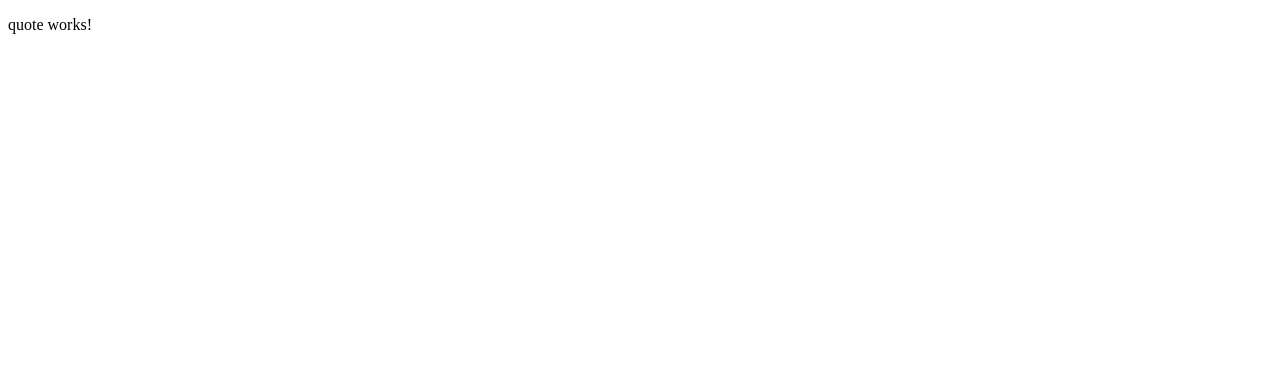
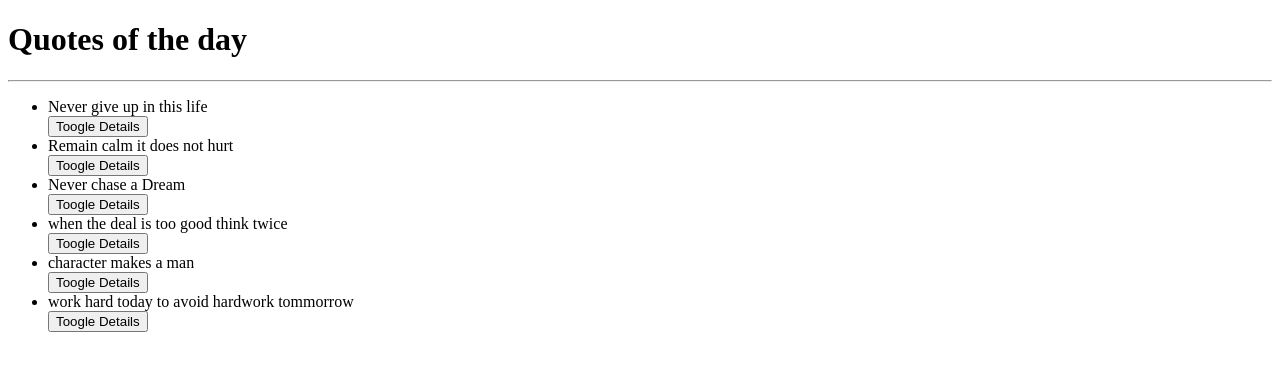
Before and after one commit to ngishjonathan/Quotes, an Angular app: page / in a window 1280 px wide. Shown: the top 370 px of the page. Built offline with nearby package versions, Linux system fonts and the light colour scheme.

Commit message:
added a showDescription property which is a boolean value

```diff
--- a/src/app/app.component.ts
+++ b/src/app/app.component.ts
@@ -7,12 +7,12 @@ import {Quote} from './quote'
 })
 export class AppComponent {
     quotes = [
-        new Quote(1,'Never give up in this life'),
-        new Quote(2,'Remain calm it does not hurt'),
-        new Quote(3, 'Never chase a Dream'),
-        new Quote(4, 'when the deal is too good think twice'),
-        new Quote(5, 'character makes a man'),
-        new Quote(6, 'work hard today to avoid hardwork tommorrow'),
+        new Quote(1,'Never give up in this life','its not good to give up'),
+        new Quote(2,'Remain calm it does not hurt','always be calm'),
+        new Quote(3, 'Never chase a Dream','remain focused'),
+        new Quote(4, 'when the deal is too good think twice','think before doing anything'),
+        new Quote(5, 'character makes a man','be a person of character'),
+        new Quote(6, 'work hard today to avoid hardwork tommorrow','always be hardworking'),
 
     ]
 }
--- a/src/app/quote-details/quote-details.component.html
+++ b/src/app/quote-details/quote-details.component.html
@@ -1,3 +1,2 @@
-<p>
-  quote-details works!
-</p>
+<p>{{quote.description}}</p>
+<button (click) = 'quoteComplete(true)'> Complete </button>
--- a/src/app/quote-details/quote-details.component.ts
+++ b/src/app/quote-details/quote-details.component.ts
@@ -1,4 +1,5 @@
-import { Component, OnInit } from '@angular/core';
+import { Component, OnInit,Input } from '@angular/core';
+import {Quote} from '../quote'
 
 @Component({
   selector: 'app-quote-details',
@@ -7,6 +8,7 @@ import { Component, OnInit } from '@angular/core';
 })
 export class QuoteDetailsComponent implements OnInit {
 
+  @Input() quote:Quote;
   constructor() { }
 
   ngOnInit() {
--- a/src/app/quote.ts
+++ b/src/app/quote.ts
@@ -1,3 +1,7 @@
 export class Quote {
-    constructor(public id:number, public name:string){}
+    public showDescription:boolean;
+    constructor(public id:number, public name:string,public description:string){
+        this.showDescription=false
+
+    }
 }
--- a/src/app/quote/quote.component.html
+++ b/src/app/quote/quote.component.html
@@ -1,3 +1,11 @@
-<p>
-  quote works!
-</p>
+<h1>Quotes of the day</h1>
+<hr>
+
+<ul>
+    <div *ngFor='let quote of quotes;let i = index'>
+        <li >{{quote.name}}</li>
+        <button  (click)='toogleDetails(i)'>Toogle Details</button>
+
+        <app-quote-details *ngIf="quote.showDescription" [quote]='quote'></app-quote-details>
+    </div>
+</ul>
--- a/src/app/quote/quote.component.ts
+++ b/src/app/quote/quote.component.ts
@@ -7,18 +7,21 @@ import {Quote} from '../quote'
   styleUrls: ['./quote.component.css']
 })
 export class QuoteComponent implements OnInit {
+  quotes = [
+    new Quote(1,'Never give up in this life','its not good to give up'),
+    new Quote(2,'Remain calm it does not hurt','always be calm'),
+    new Quote(3, 'Never chase a Dream','remain focused'),
+    new Quote(4, 'when the deal is too good think twice','think before doing anything'),
+    new Quote(5, 'character makes a man','be a person of character'),
+    new Quote(6, 'work hard today to avoid hardwork tommorrow','always be hardworking'),
 
-  quotes = [
-    new Quote(1,'Never give up in this life'),
-    new Quote(2,'Remain calm it does not hurt'),
-    new Quote(3, 'Never chase a Dream'),
-    new Quote(4, 'when the deal is too good think twice'),
-    new Quote(5, 'character makes a man'),
-    new Quote(6, 'work hard today to avoid hardwork tommorrow'),
-    ]
+  ]
 
-  constructor() { }
+  toogleDetails(index){
+      this.quotes[index].showDescription = !this.quotes[index].showDescription;
+  }
 
-  ngOnInit() {
-  }
+constructor() { }
+ngOnInit() {
 }
+}
```
